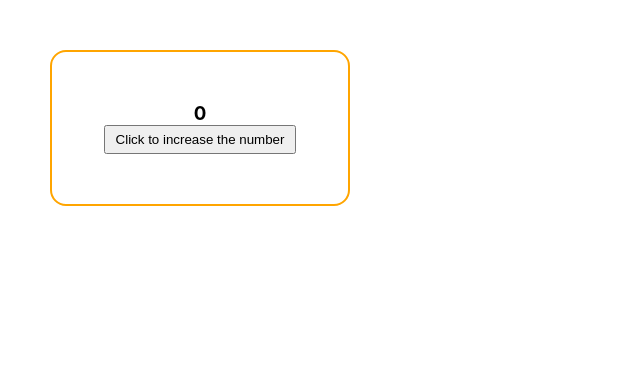
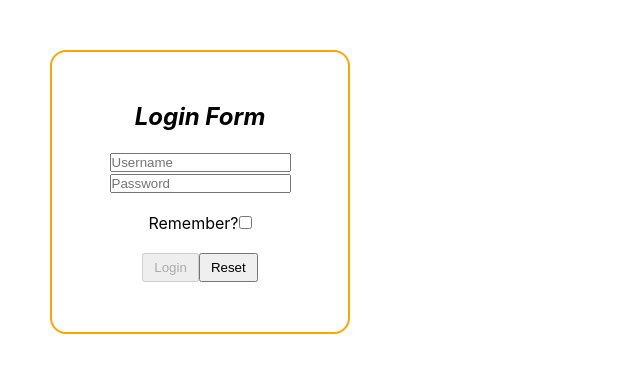
Before and after one commit to metehandoenmez/react-exercises, a React (Create React App) app: page / in a window 1280 px wide. Shown: the top 372 px of the page, without its empty margins (0-640 px from the left). Built offline with nearby package versions, Linux system fonts and the light colour scheme.

Commit message:
completed exercise 31

```diff
--- a/src/App.jsx
+++ b/src/App.jsx
@@ -1,23 +1,28 @@
 import React from "react";
 import "./App.css"
-import ClickCounter from "./ClickCounter";
+import Login from "./Login";
 
 export default class App extends React.Component {
-  state= {
-    language: "en"
-  }
 
-  handleLanguageChange = (event) => {
-    this.setState({
-      language: event.target.value
-    })
-  }
+  loginFunc = (userdata) => {
+    console.log("Logging in...");
+    console.log("Username:" + userdata.username)
+    console.log("Password:" + userdata.password)
+    if(userdata.remember) {
+      console.log("User data will be remembered.")
+    }
+    else if(!userdata.remember) {
+      console.log("User data will not be remembered.")
+    }
+  };
+
+
 
   render() {
     return (
 
       <div className="container">
-      <ClickCounter />
+      <Login onLogin={this.loginFunc}/>
         </div>
     )
   }}
--- a/src/Login.jsx
+++ b/src/Login.jsx
@@ -1,61 +1,72 @@
-import React, { Component } from "react";
+import React, { useState } from "react";
 
-export default class Login extends Component {
+export default function Login(props) {
 
-    state = {
-        username: "",
-        password: "",
+    const [username, setUsername] = useState("")
+    const [password, setPassword] = useState("")
+    const [remember, setRemember] = useState(false)
+
+
+
+
+    const handleInput = (event) => {
+
+        const name = event.target.name;
+
+        if(name === "username") {
+            setUsername(event.target.value)
+        }
+        else if(name === "password") {
+            setPassword(event.target.value)
+        }
+        else if(name === "remember"){
+            setRemember(!remember)
+        }
+    }
+
+    const handleLogin = () => {
+            const { onLogin } = props;
+            onLogin({ username, password, remember})
+      }
+
+    const handleFormReset = () => {
+        setUsername("");
+        setPassword("")
+        setRemember(false)
     }
 
 
-    handleInput = (event) => {
-
-        const name = event.target.name;
-        this.setState({
-            [name]: event.target.value,
-        });
-        console.log(this.state)
-    }
-
-    handleLogin = () => {
-            const { onLogin } = this.props;
-            const { username, password } = this.state;
-            onLogin({ username, password });
-      }
-
-    handleFormReset = () => {
-        this.setState({
-            username: "",
-            password: ""
-        })
-    }
-
-
-    render() {
         return (
             <div>
+                <h2><i>Login Form</i></h2> <br />
                 <input
                     type="text"
                     name="username"
-                    value={this.state.username}
-                    onChange={this.handleInput}
+                    value={username}
+                    onChange={handleInput}
                     placeholder="Username"
                 />
                 <input
                     type="password"
                     name="password"
-                    value={this.state.password}
-                    onChange={this.handleInput}
+                    value={password}
+                    onChange={handleInput}
                     placeholder="Password"
                 />
+                <br /> <br /> Remember?
+                <input
+                type="checkbox"
+                name="remember"
+                onChange={handleInput}
+                checked={remember}
+                /> <br /> <br />
                 <button
-                    disabled={this.state.username === "" || this.state.password === ""}
-                    onClick={this.handleLogin}
+                    disabled={username === "" || password === ""}
+                    onClick={handleLogin}
                 >Login</button>
-                <button onClick={this.handleFormReset}>
+                <button onClick={handleFormReset}>
                     Reset
                 </button>
             </div>
         )
-    }
 }
```
Also changed, not shown: 1 other file (tests, documents, lock files or other folders).
